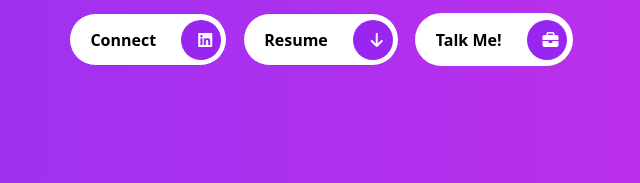
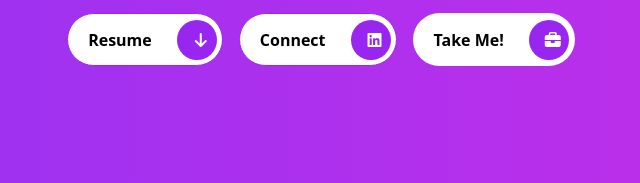
Before and after one commit to dineshdev11/portfolio, a website: page index.html in a window 1280 px wide. Shown: the part 330-513 px from the top of the page, 34-674 px from the left. Drawn offline with nearby package versions, Linux system fonts and the light colour scheme; files that its build step writes are made by us from their sources; a script that the page names is missing.

Commit message:
Update index.html

```diff
--- a/index.html
+++ b/index.html
@@ -105,23 +105,20 @@
 
           <div class="d-flex justify-content-center gap-3 flex-wrap">
 
-
+            <a href="assets/Dinesh-Developer-Resume-2025.pdf" target="_blank" style="text-decoration: none;">
+              <button type="button" class="rounded-pill btn-rounded border-primary">
+                Resume <span><i class="fas fa-arrow-down ms-2"></i></span>
+              </button>
+            </a>
 
             <a href="https://www.linkedin.com/in/hasinii" target="_blank" style="text-decoration: none;">
               <button type="button" class="rounded-pill btn-rounded border-primary">
                 Connect <span><i class="fab fa-linkedin ms-2"></i></span>
               </button>
             </a>
-
-            <a href="assets/Dinesh-Developer-Resume-2025.pdf" target="_blank" style="text-decoration: none;">
-              <button type="button" class="rounded-pill btn-rounded border-primary">
-                Resume <span><i class="fas fa-arrow-down ms-2"></i></span>
-              </button>
-            </a>
-
             <a href="#contact" style="text-decoration: none;">
               <button type="button" class="rounded-pill btn-rounded">
-                Talk Me! <span><i class="fas fa-briefcase ms-2"></i></span>
+                Take Me! <span><i class="fas fa-briefcase ms-2"></i></span>
               </button>
             </a>
 
```
